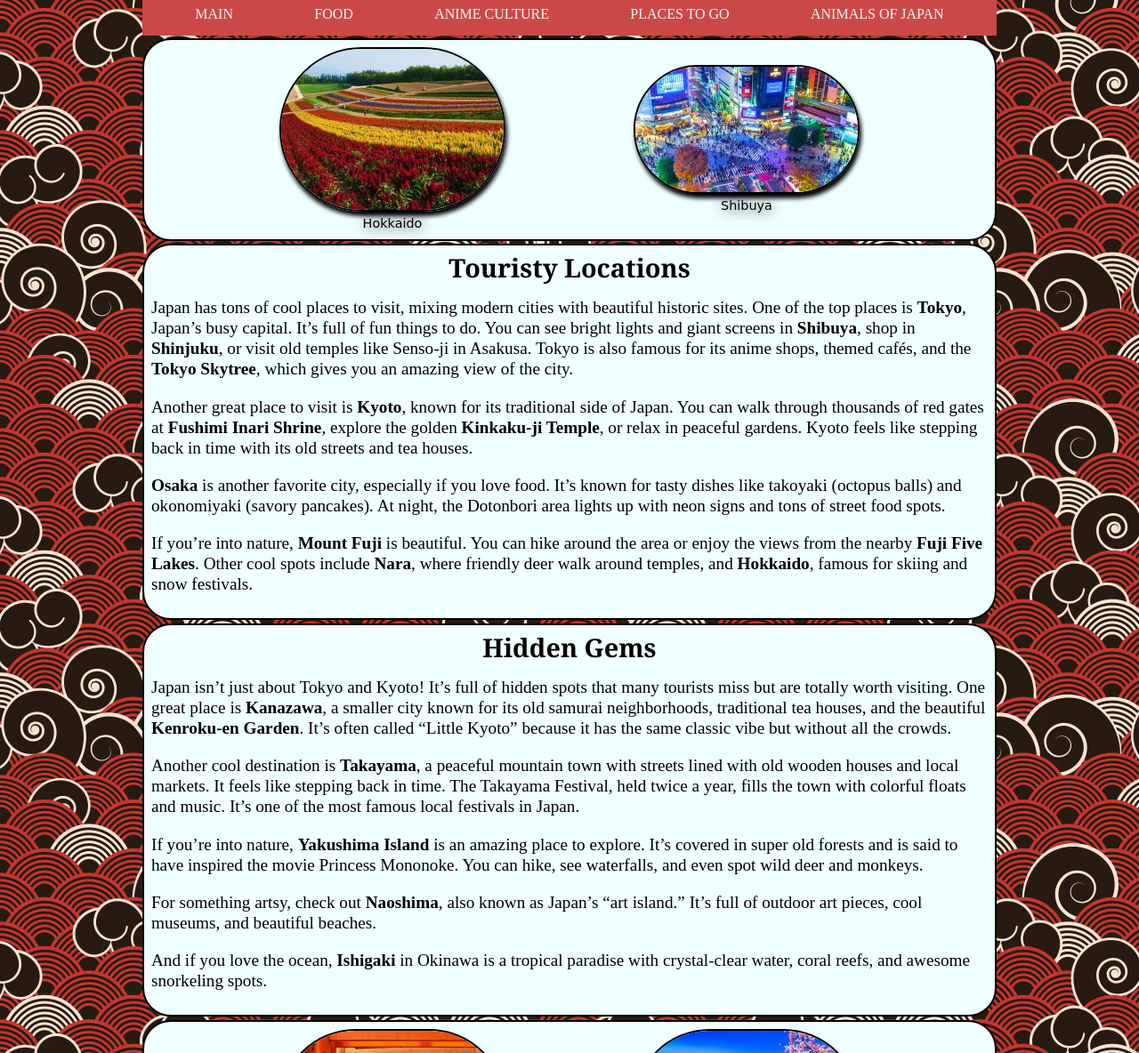
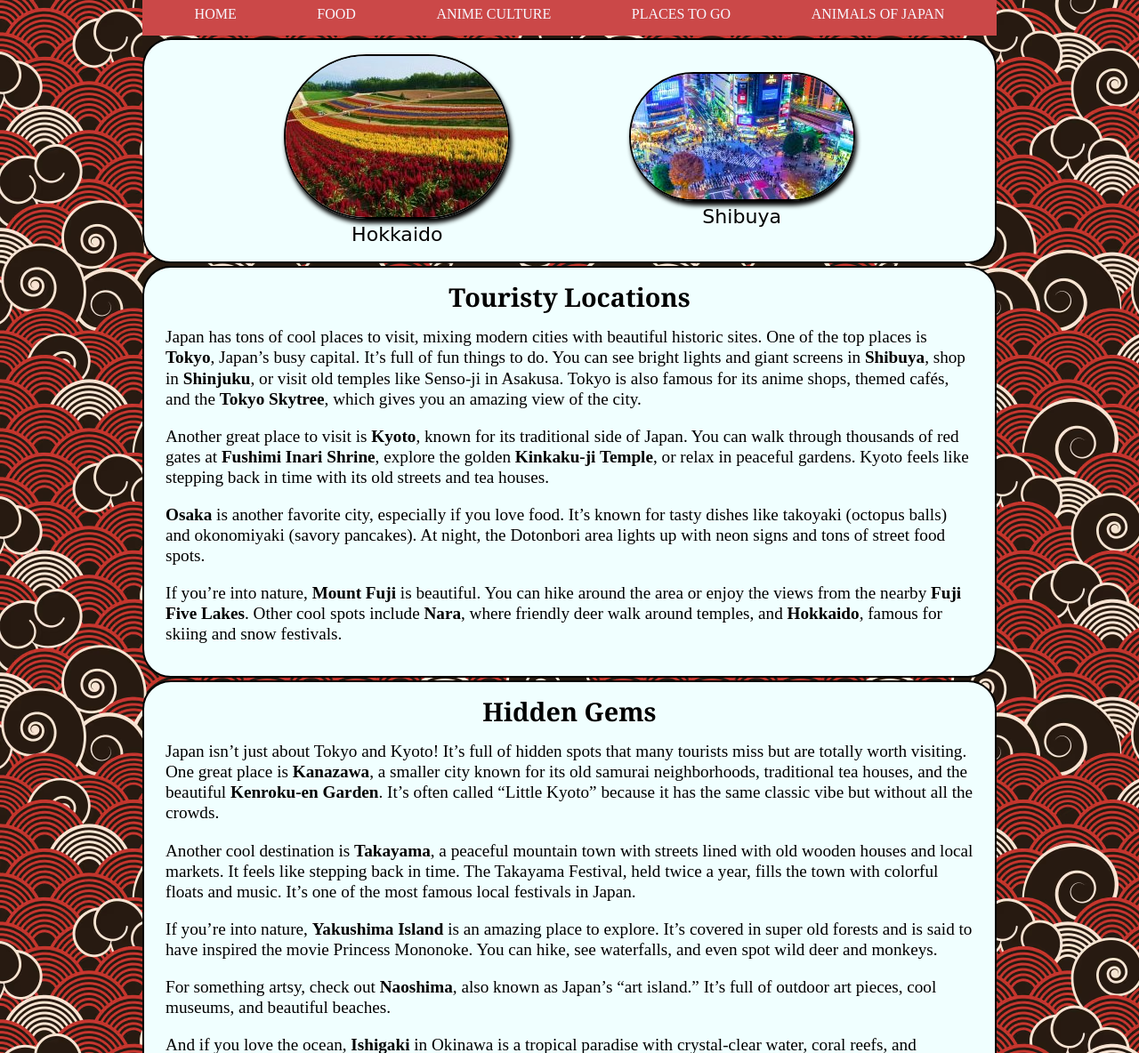
Before and after one commit to SarahMetz/Final, a plain HTML site: page locations.html in a window 1280 px wide. Shown: the part 116-1300 px from the top of the page at 89% size. Drawn offline with Linux system fonts and the light colour scheme.

Commit message:
Changed main to home and added a few things

```diff
--- a/locations.html
+++ b/locations.html
@@ -17,7 +17,7 @@
 
   <nav>
     <ul>
-      <li><a href="index.html">Main</a></li>
+      <li><a href="index.html">Home</a></li>
     <li><a href="food.html">Food</a></li>
     <li><a href="animeculture.html">Anime Culture</a></li>
     <li><a href="locations.html">Places To Go</a></li>
@@ -43,7 +43,8 @@
         <figcaption>Shibuya</figcaption>
       </div>
        </div>
-   </div>
+  </div>
+
 
   <div class="topbox">
     <h2>Touristy Locations</h2>
--- a/main.css
+++ b/main.css
@@ -77,7 +77,7 @@ border: 2px solid black;
 border-radius: 2rem;
 margin-bottom: .2rem;
 margin-top: .2rem;
-padding: .5rem;
+padding: 1rem 1.5rem;
 background-color: azure;
  }
 
@@ -90,7 +90,7 @@ background-color: azure;
 border-radius: 2rem;
 border: 2px solid black;
 margin-bottom: .2rem;
-padding: .5rem;
+padding: 1rem 1.5rem;
 background-color: azure;
  }
 
@@ -103,7 +103,7 @@ background-color: azure;
 border-radius: 2rem;
 border: 2px solid black;
 margin-bottom: .2rem;
-padding: .5rem;
+padding: 1rem 1.5rem;
 background-color: azure;
 }
 
@@ -121,9 +121,8 @@ background-color: azure;
 }
 
 figcaption {
-  font-size: 75%;
+  font-size: 115%;
   color: black;
-  text-shadow: 1px 1px 15px black;
   font-family: cursive;
 }
 
@@ -131,4 +130,5 @@ img {
   border: 2px solid black;
   border-radius: 9rem;
   box-shadow: 2px 5px 5px black;
+  max-width: 100%;
 }
```
Also changed, not shown: animals.html (+1 -1 lines), animeculture.html (+1 -1 lines), food.html (+1 -1 lines), index.html (+1 -1 lines).
